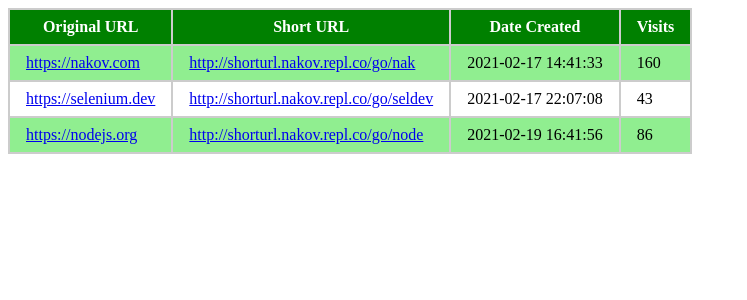
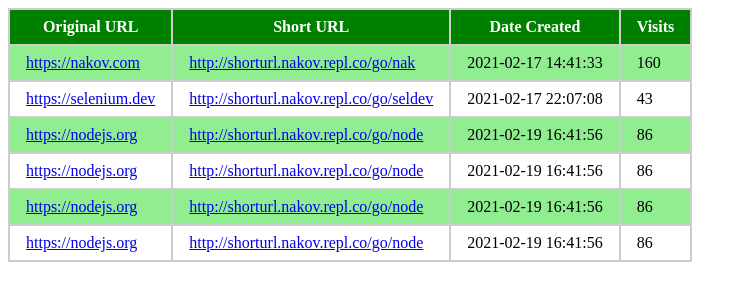
Before and after one commit to avalchanova/SoftUni-HTML-CSS-, a plain HTML site: page HTML Structure/first-table.html in a window 1280 px wide. Shown: the whole page, without its empty margins (0-747 px from the left). Drawn offline with Linux system fonts and the light colour scheme.

Commit message:
first-table html

```diff
--- a/HTML Structure/first-table.html
+++ b/HTML Structure/first-table.html
@@ -42,6 +42,27 @@
                 <td>2021-02-19 16:41:56</td>
                 <td>86</td>
             </tr>
+            <tr>
+                <td> <a href="https://nodejs.org" target="_blank">https://nodejs.org</a></td>
+                <td><a class="shorturl"
+                        href="http://shorturl.nakov.repl.co/go/node">http://shorturl.nakov.repl.co/go/node</a></td>
+                <td>2021-02-19 16:41:56</td>
+                <td>86</td>
+            </tr>
+            <tr>
+                <td> <a href="https://nodejs.org" target="_blank">https://nodejs.org</a></td>
+                <td><a class="shorturl"
+                        href="http://shorturl.nakov.repl.co/go/node">http://shorturl.nakov.repl.co/go/node</a></td>
+                <td>2021-02-19 16:41:56</td>
+                <td>86</td>
+            </tr>
+            <tr>
+                <td> <a href="https://nodejs.org" target="_blank">https://nodejs.org</a></td>
+                <td><a class="shorturl"
+                        href="http://shorturl.nakov.repl.co/go/node">http://shorturl.nakov.repl.co/go/node</a></td>
+                <td>2021-02-19 16:41:56</td>
+                <td>86</td>
+            </tr>
         </tbody>
     </table>
 
```
